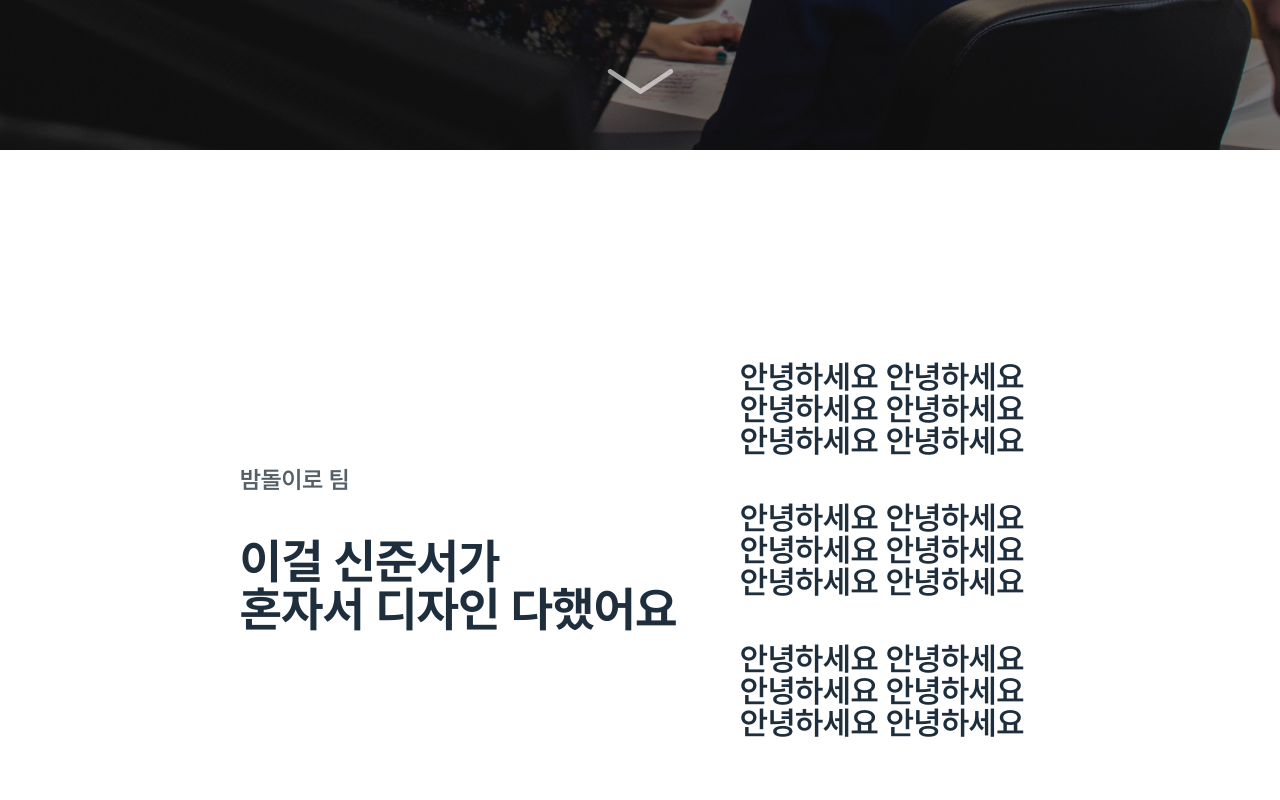
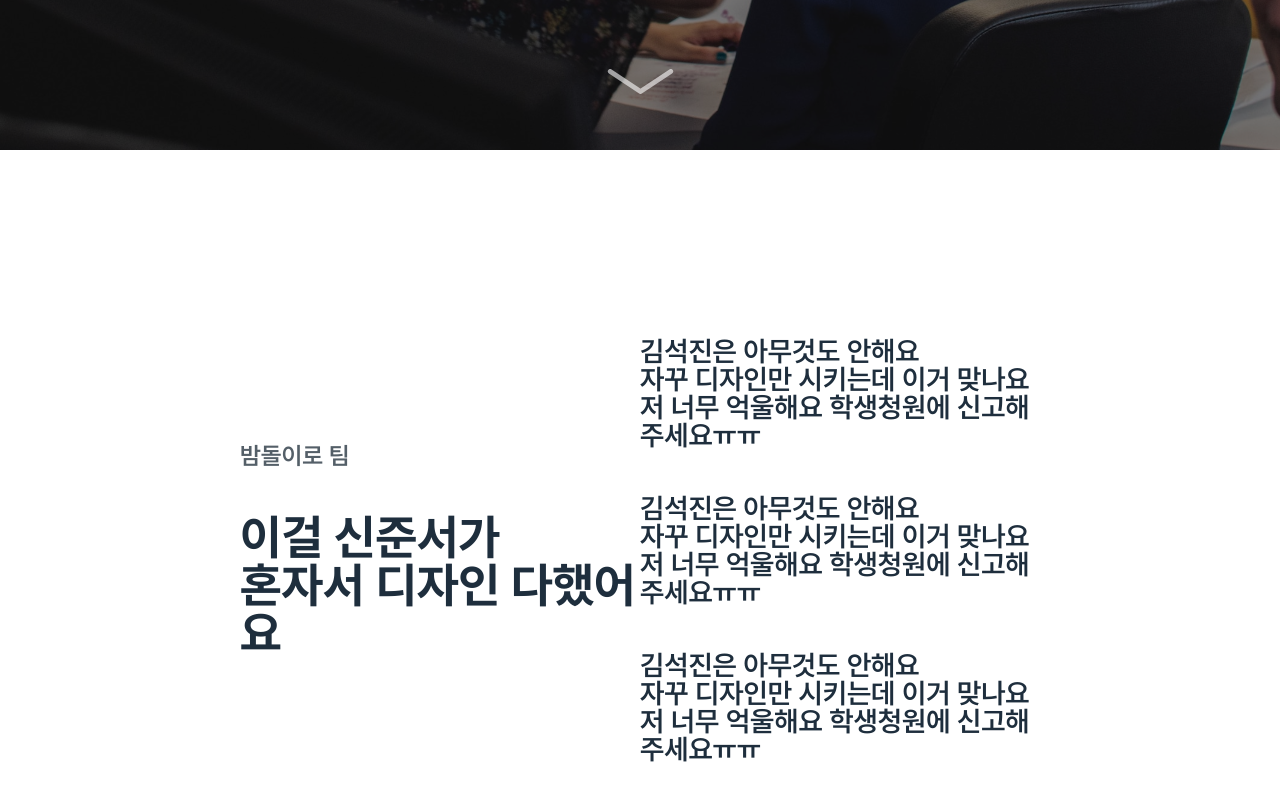
Before and after one commit to Bamdoliro/Bamdoliro, a React (Create React App) app: page / in a window 1280 px wide. Shown: the part 650-1450 px from the top of the page. Built offline with nearby package versions, Linux system fonts and the light colour scheme.

Commit message:
FIX :: Text 줄바꿈

```diff
--- a/src/components/Introduce/index.tsx
+++ b/src/components/Introduce/index.tsx
@@ -1,6 +1,5 @@
 import TitleWrap from 'components/common/TItleWrap';
 import { color } from 'shared/styles/theme';
-import IntroduceData from 'data/Introduce.json';
 import * as S from './style';
 
 function Introduce() {
@@ -13,13 +12,22 @@ function Introduce() {
         />
         <S.TextWrap>
           <S.Text color={color.gray04}>
-            안녕하세요 안녕하세요안녕하세요 안녕하세요안녕하세요 안녕하세요
+            김석진은 아무것도 안해요
+            <br />
+            자꾸 디자인만 시키는데 이거 맞나요
+            <br />저 너무 억울해요 학생청원에 신고해주세요ㅠㅠ
           </S.Text>
           <S.Text color={color.gray04}>
-            안녕하세요 안녕하세요안녕하세요 안녕하세요안녕하세요 안녕하세요
+            김석진은 아무것도 안해요
+            <br />
+            자꾸 디자인만 시키는데 이거 맞나요
+            <br />저 너무 억울해요 학생청원에 신고해주세요ㅠㅠ
           </S.Text>
           <S.Text color={color.gray04}>
-            안녕하세요 안녕하세요안녕하세요 안녕하세요안녕하세요 안녕하세요
+            김석진은 아무것도 안해요
+            <br />
+            자꾸 디자인만 시키는데 이거 맞나요
+            <br />저 너무 억울해요 학생청원에 신고해주세요ㅠㅠ
           </S.Text>
         </S.TextWrap>
       </S.Wrap>
--- a/src/components/Introduce/style.ts
+++ b/src/components/Introduce/style.ts
@@ -24,9 +24,11 @@ export const TextWrap = styled.div`
   display: flex;
   flex-direction: column;
   gap: 45px;
-  max-width: 300px;
+  max-width: 400px;
 `;
 
 export const Text = styled(T.TitleTwo)`
   text-align: left;
+  font-size: 28px;
+  color: ${color.gray04};
 `;
```
Also changed, not shown: src/data/Introduce.json (deleted, +0 -15 lines).
